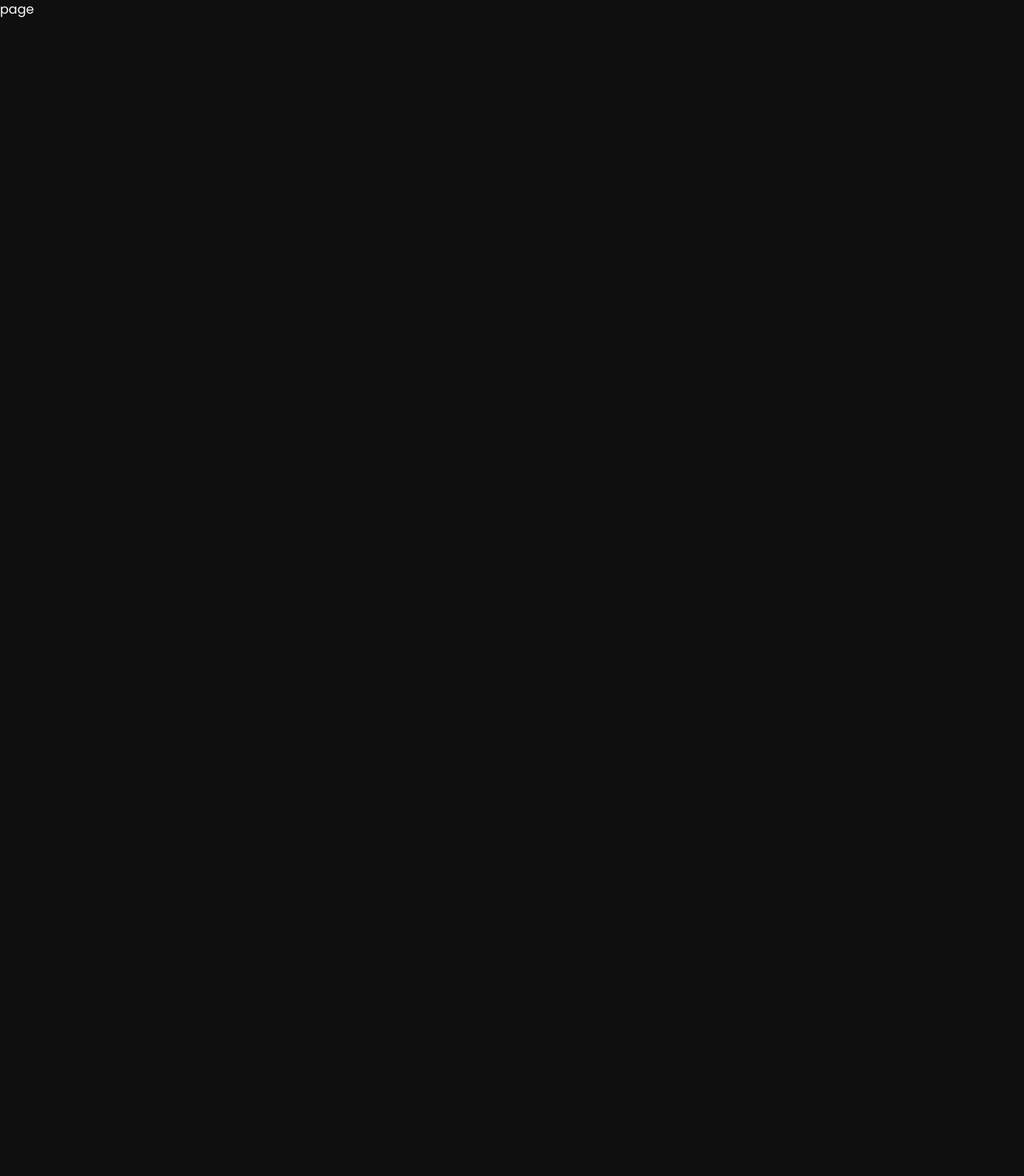
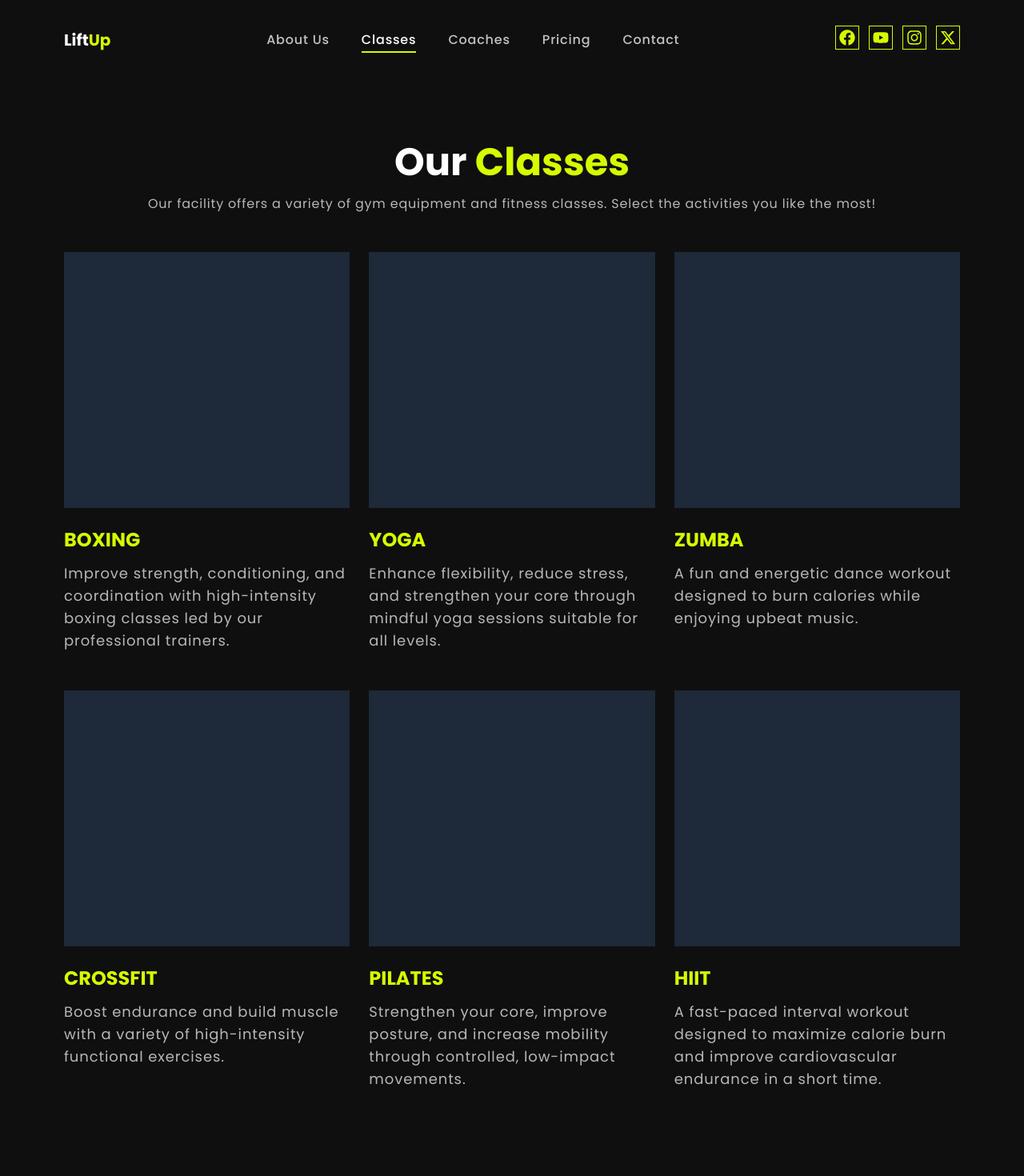
Before and after one commit to BARBARBoyyHD/gym-app-nextjs-supabase, a Next.js app: page /classes in a window 1280 px wide. Shown: the top 1470 px of the page at 80% size. Before the commit the page ends 800 px from the top, so only its background shows below. Built offline with nearby package versions, Linux system fonts and the light colour scheme.

Commit message:
Feat(page) : Update classes page

```diff
--- a/src/app/classes/page.tsx
+++ b/src/app/classes/page.tsx
@@ -1,5 +1,66 @@
-import React from "react";
+import Footer from "@/components/Footer";
+import Navbar from "@/components/Navbar";
+import CallToActionBlock from "@/components/CallToActionBlock";
+export default function ClassesPage() {
+  const classesData = [
+    {
+      title: "Boxing",
+      desc: "Improve strength, conditioning, and coordination with high-intensity boxing classes led by our professional trainers.",
+    },
+    {
+      title: "Yoga",
+      desc: "Enhance flexibility, reduce stress, and strengthen your core through mindful yoga sessions suitable for all levels.",
+    },
+    {
+      title: "Zumba",
+      desc: "A fun and energetic dance workout designed to burn calories while enjoying upbeat music.",
+    },
+    {
+      title: "Crossfit",
+      desc: "Boost endurance and build muscle with a variety of high-intensity functional exercises.",
+    },
+    {
+      title: "Pilates",
+      desc: "Strengthen your core, improve posture, and increase mobility through controlled, low-impact movements.",
+    },
+    {
+      title: "HIIT",
+      desc: "A fast-paced interval workout designed to maximize calorie burn and improve cardiovascular endurance in a short time.",
+    },
+  ];
+  return (
+    <>
+      <Navbar />
+      <main>
+        <section className="max-w-6xl mx-auto px-4 my-24">
+          <h2 className="text-4xl md:text-5xl font-bold mb-4 text-center">
+            Our <span className="text-brand">Classes</span>
+          </h2>
+          <p className="text-white/70 text-center">
+            Our facility offers a variety of gym equipment and fitness classes.
+            Select the activities you like the most!
+          </p>
+          <div className="grid grid-cols-1 md:grid-cols-2 lg:grid-cols-3 gap-6 space-y-6 mt-12">
+            {classesData.map((item, index) => (
+              <div key={index}>
+                <div className="bg-gray-800 w-full h-80 mb-6"></div>
+                <div>
+                  <h5 className="text-2xl font-bold text-brand mb-3 uppercase ">
+                    {item.title}
+                  </h5>
 
-export default function ClassesPage() {
-  return <div>page</div>;
+                  <p className="text-white/70 leading-7 text-lg">{item.desc}</p>
+                </div>
+              </div>
+            ))}
+          </div>
+        </section>
+        <section>
+          <CallToActionBlock title="GET YOUT FIRST CLASS FOR FREE!" />
+        </section>
+      </main>
+
+      <Footer />
+    </>
+  );
 }
--- a/src/app/coaches/page.tsx
+++ b/src/app/coaches/page.tsx
@@ -14,50 +14,46 @@ export default function CoachesPage() {
             Our team of highly trained and certified fitness instructors will
             help you set your goals.
           </p>
-          <div className="grid grid-cols-1 md:grid-cols-2 lg:grid-cols-3 space-y-6 text-center mt-12 gap-8">
+          <div className="grid grid-cols-1 md:grid-cols-2 lg:grid-cols-3 gap-6 space-y-6 mt-12">
             <div>
               <div className="bg-gray-800 h-[400px]"></div>
               <div className="mt-6">
-                <h5 className="text-2xl font-semibold text-brand">
-                  Hank Wilson
-                </h5>
+                <h5 className="text-2xl font-bold text-brand">Hank Wilson</h5>
                 <p className="text-white/70">Professional Trainer</p>
               </div>
             </div>
             <div>
               <div className="bg-gray-800 h-[400px]"></div>
               <div className="mt-6">
-                <h5 className="text-2xl font-semibold text-brand">
-                  Frank Stone
-                </h5>
+                <h5 className="text-2xl font-bold text-brand">Frank Stone</h5>
                 <p className="text-white/70">Founder/Head Coach</p>
               </div>
             </div>
             <div>
               <div className="bg-gray-800 h-[400px]"></div>
               <div className="mt-6">
-                <h5 className="text-2xl font-semibold text-brand">Donald</h5>
+                <h5 className="text-2xl font-bold text-brand">Donald</h5>
                 <p className="text-white/70">Professional Trainer</p>
               </div>
             </div>
             <div>
               <div className="bg-gray-800 h-[400px]"></div>
               <div className="mt-6">
-                <h5 className="text-2xl font-semibold text-brand">Petersen</h5>
+                <h5 className="text-2xl font-bold text-brand">Petersen</h5>
                 <p className="text-white/70">Professional Trainer</p>
               </div>
             </div>
             <div>
               <div className="bg-gray-800 h-[400px]"></div>
               <div className="mt-6">
-                <h5 className="text-2xl font-semibold text-brand">Steve</h5>
+                <h5 className="text-2xl font-bold text-brand">Steve</h5>
                 <p className="text-white/70">Professional Trainer</p>
               </div>
             </div>
             <div>
               <div className="bg-gray-800 h-[400px]"></div>
               <div className="mt-6">
-                <h5 className="text-2xl font-semibold text-brand">Mary Grey</h5>
+                <h5 className="text-2xl font-bold text-brand">Mary Grey</h5>
                 <p className="text-white/70">Professional Trainer</p>
               </div>
             </div>
--- a/src/components/CallToAction.tsx
+++ b/src/components/CallToAction.tsx
@@ -6,7 +6,7 @@ export default function CallToAction({
   buttonTitle = "Order now!",
 }: {
   title: string;
-  buttonTitle: string;
+  buttonTitle?: string;
   description: string;
 }) {
   return (
--- a/src/components/CallToActionBlock.tsx
+++ b/src/components/CallToActionBlock.tsx
@@ -5,7 +5,7 @@ export default function CallToActionBlock({
   description,
 }: {
   title: string;
-  description: string;
+  description?: string;
 }) {
   return (
     <div className="max-w-6xl mx-auto px-4 my-24 text-center bg-brand py-16">
--- a/src/components/section/Classes.tsx
+++ b/src/components/section/Classes.tsx
@@ -22,6 +22,14 @@ export default function Classes() {
       title: "Crossfit",
       desc: "Boost endurance and build muscle with a variety of high-intensity functional exercises.",
     },
+    {
+      title: "Pilates",
+      desc: "Strengthen your core, improve posture, and increase mobility through controlled, low-impact movements.",
+    },
+    {
+      title: "HIIT",
+      desc: "A fast-paced interval workout designed to maximize calorie burn and improve cardiovascular endurance in a short time.",
+    },
   ];
 
   const toggle = (index: number) => {
@@ -43,9 +51,8 @@ export default function Classes() {
             will help you achieve them.
           </p>
         </div>
-
         <div className="grid grid-cols-1 md:grid-cols-2 lg:grid-cols-4 space-x-6 space-y-6">
-          {classesData.map((item, index) => (
+          {classesData.slice(0, 4).map((item, index) => (
             <div key={index}>
               <div className="bg-gray-800 w-full h-80 mb-6"></div>
 
```
